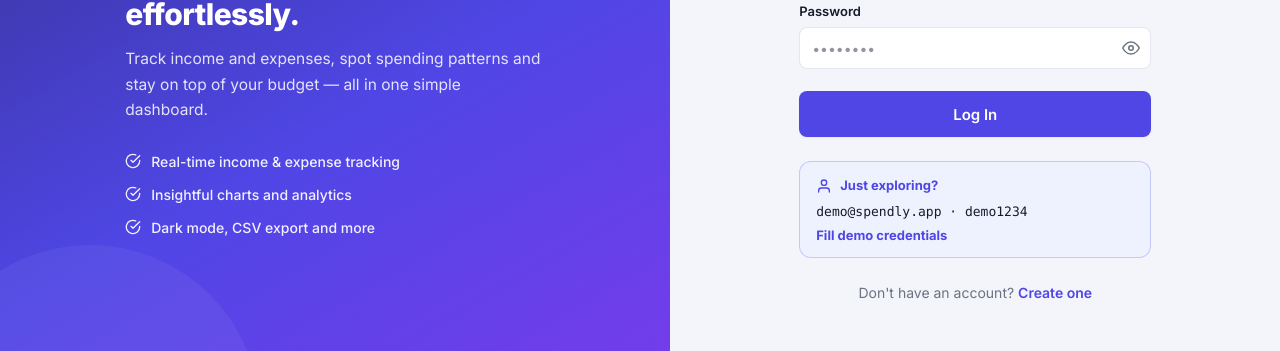
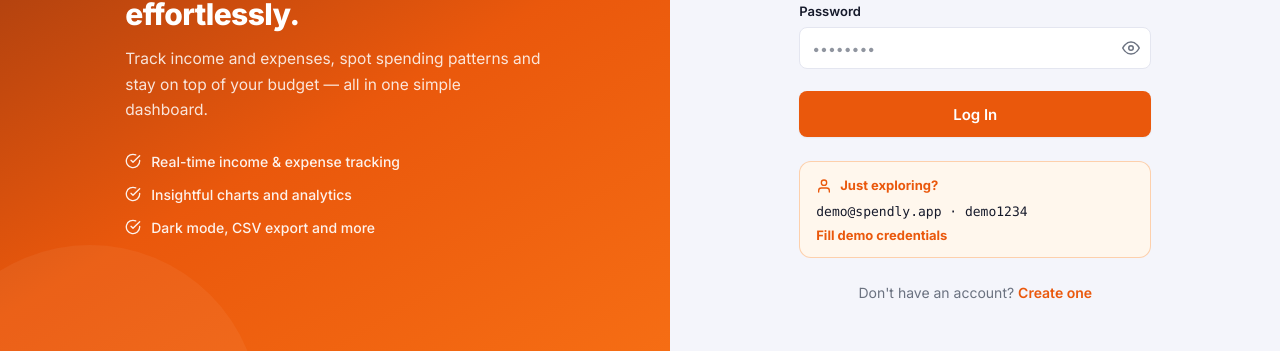
Before and after one commit to pragatipatil1428/expensetracker, a React (Vite) app: page /login in a window 1280 px wide. Shown: the part 335-686 px from the top of the page. Built offline with nearby package versions, Linux system fonts and the light colour scheme; no server answers.

Commit message:
theme chnged to orange

```diff
--- a/src/styles/index.css
+++ b/src/styles/index.css
@@ -10,9 +10,9 @@
   --border: #e4e6f0;
   --text: #161a2b;
   --text-muted: #6b7280;
-  --primary: #4f46e5;
-  --primary-hover: #4338ca;
-  --primary-soft: #eef2ff;
+  --primary: #ea580c;
+  --primary-hover: #c2410c;
+  --primary-soft: #fff7ed;
   --success: #059669;
   --success-soft: #ecfdf5;
   --danger: #dc2626;
@@ -41,9 +41,9 @@
   --border: #272c44;
   --text: #e9ebf6;
   --text-muted: #9aa1b8;
-  --primary: #6366f1;
-  --primary-hover: #818cf8;
-  --primary-soft: rgba(99, 102, 241, 0.16);
+  --primary: #f97316;
+  --primary-hover: #fb923c;
+  --primary-soft: rgba(249, 115, 22, 0.16);
   --success: #34d399;
   --success-soft: rgba(16, 185, 129, 0.14);
   --danger: #f87171;
@@ -1281,7 +1281,7 @@ a:hover {
   width: 32px;
   height: 32px;
   border-radius: 10px;
-  background: linear-gradient(135deg, #6366f1, #8b5cf6);
+  background: linear-gradient(135deg, #f97316, #fb923c);
   color: #fff;
   box-shadow: var(--shadow-sm);
 }
@@ -1429,7 +1429,7 @@ a:hover {
 }
 
 .auth-brand {
-  background: linear-gradient(150deg, #312e81 0%, #4f46e5 55%, #7c3aed 100%);
+  background: linear-gradient(150deg, #7c2d12 0%, #ea580c 55%, #f97316 100%);
   color: #fff;
   display: flex;
   align-items: center;
@@ -1571,7 +1571,7 @@ a:hover {
 .demo-box {
   margin-top: 24px;
   background: var(--primary-soft);
-  border: 1px solid rgba(99, 102, 241, 0.3);
+  border: 1px solid rgba(249, 115, 22, 0.3);
   border-radius: var(--radius);
   padding: 14px 16px;
   display: flex;
--- a/src/utils/charts.js
+++ b/src/utils/charts.js
@@ -24,8 +24,8 @@ ChartJS.register(
 );
 
 export const CATEGORY_COLORS = [
-  '#6366f1',
-  '#8b5cf6',
+  '#f97316',
+  '#fb923c',
   '#06b6d4',
   '#10b981',
   '#f59e0b',
```
Also changed, not shown: public/favicon.svg.
